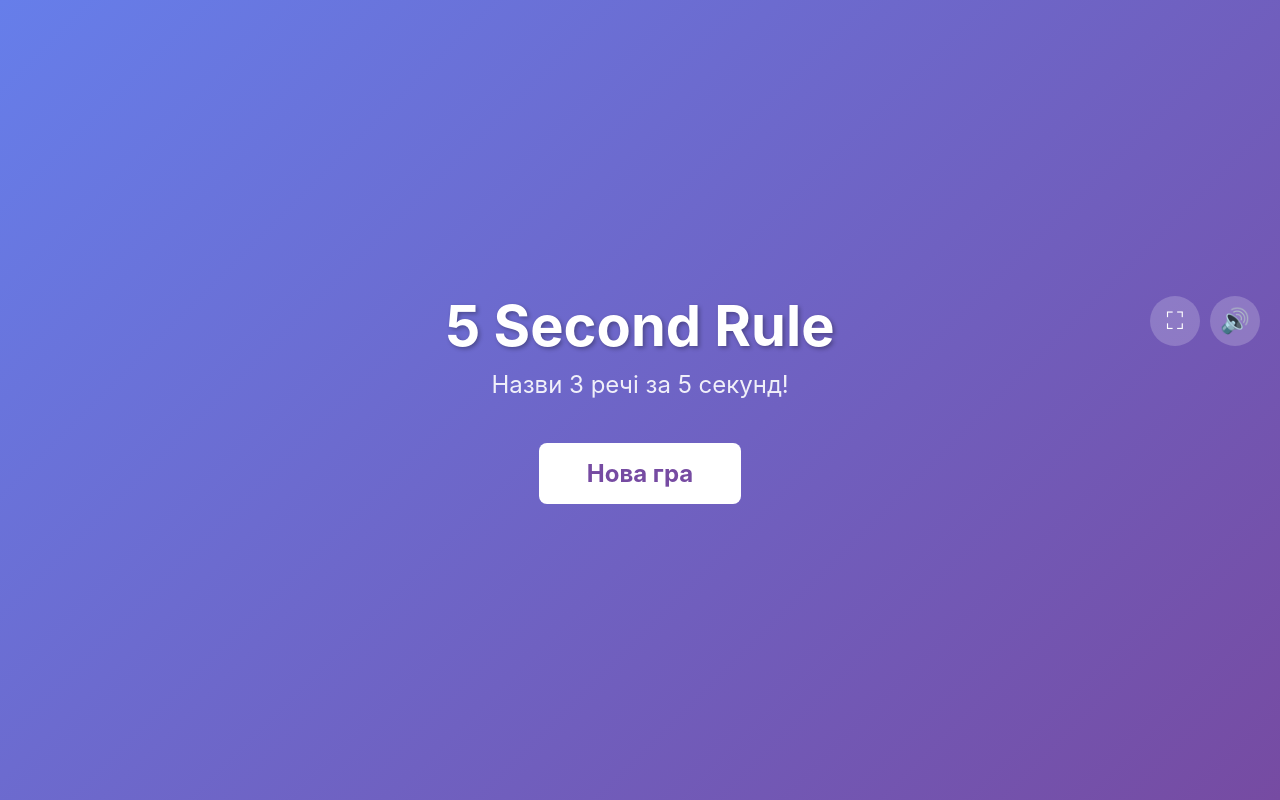
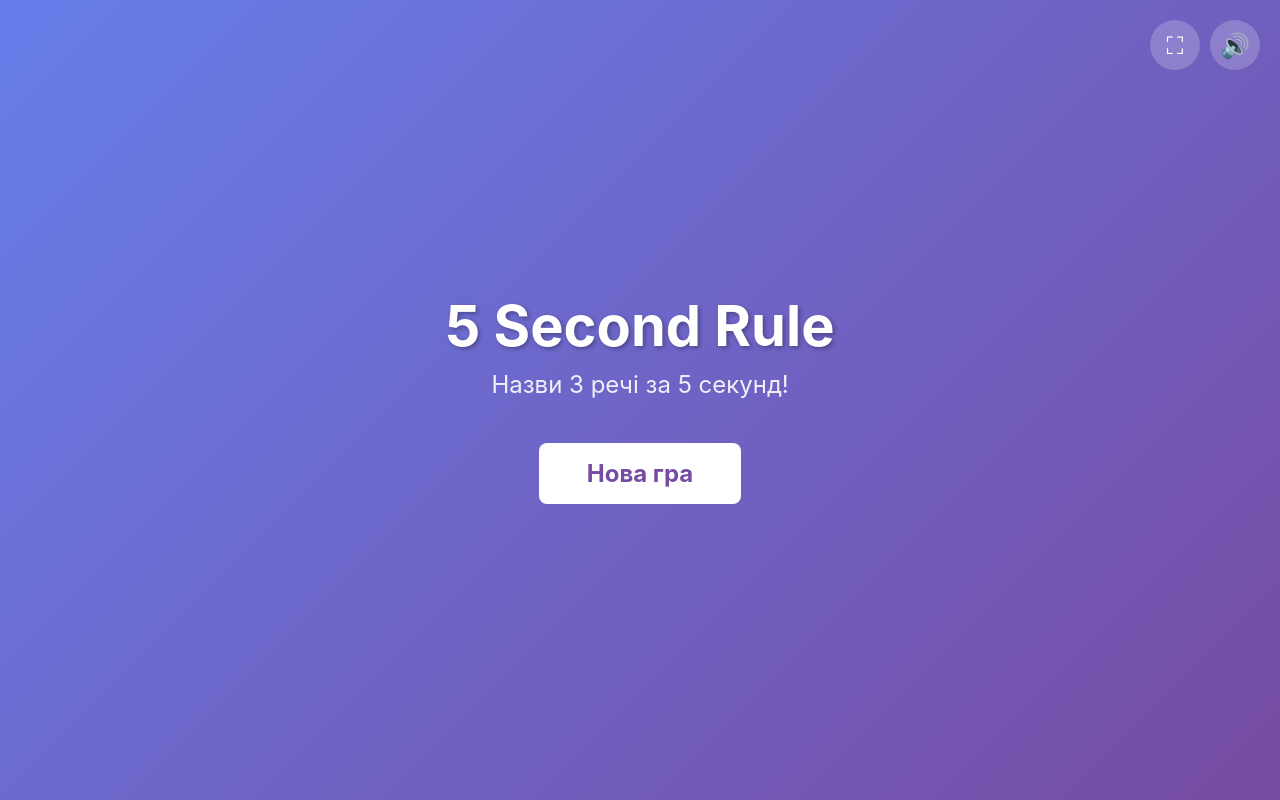
Before and after one commit to sansanua/5-seconds-game, a React (Vite) app: page / in a window 1280 px wide. Built offline with nearby package versions, Linux system fonts and the light colour scheme.

Commit message:
CSS: use 100vh for screen min-height

```diff
--- a/src/screens/GameScreen.css
+++ b/src/screens/GameScreen.css
@@ -1,6 +1,6 @@
 /* src/screens/GameScreen.css */
 .game-screen {
-  min-height: 100%;
+  min-height: 100vh;
   display: flex;
   flex-direction: column;
   padding: 10px;
--- a/src/screens/SetupScreen.css
+++ b/src/screens/SetupScreen.css
@@ -1,6 +1,6 @@
 /* src/screens/SetupScreen.css */
 .setup-screen {
-  min-height: 100%;
+  min-height: 100vh;
   padding: 20px;
   display: flex;
   flex-direction: column;
--- a/src/screens/StartScreen.css
+++ b/src/screens/StartScreen.css
@@ -1,5 +1,5 @@
 .start-screen {
-  min-height: 100%;
+  min-height: 100vh;
   display: flex;
   flex-direction: column;
   align-items: center;
--- a/src/screens/VictoryScreen.css
+++ b/src/screens/VictoryScreen.css
@@ -1,6 +1,6 @@
 /* src/screens/VictoryScreen.css */
 .victory-screen {
-  min-height: 100%;
+  min-height: 100vh;
   display: flex;
   flex-direction: column;
   align-items: center;
```
